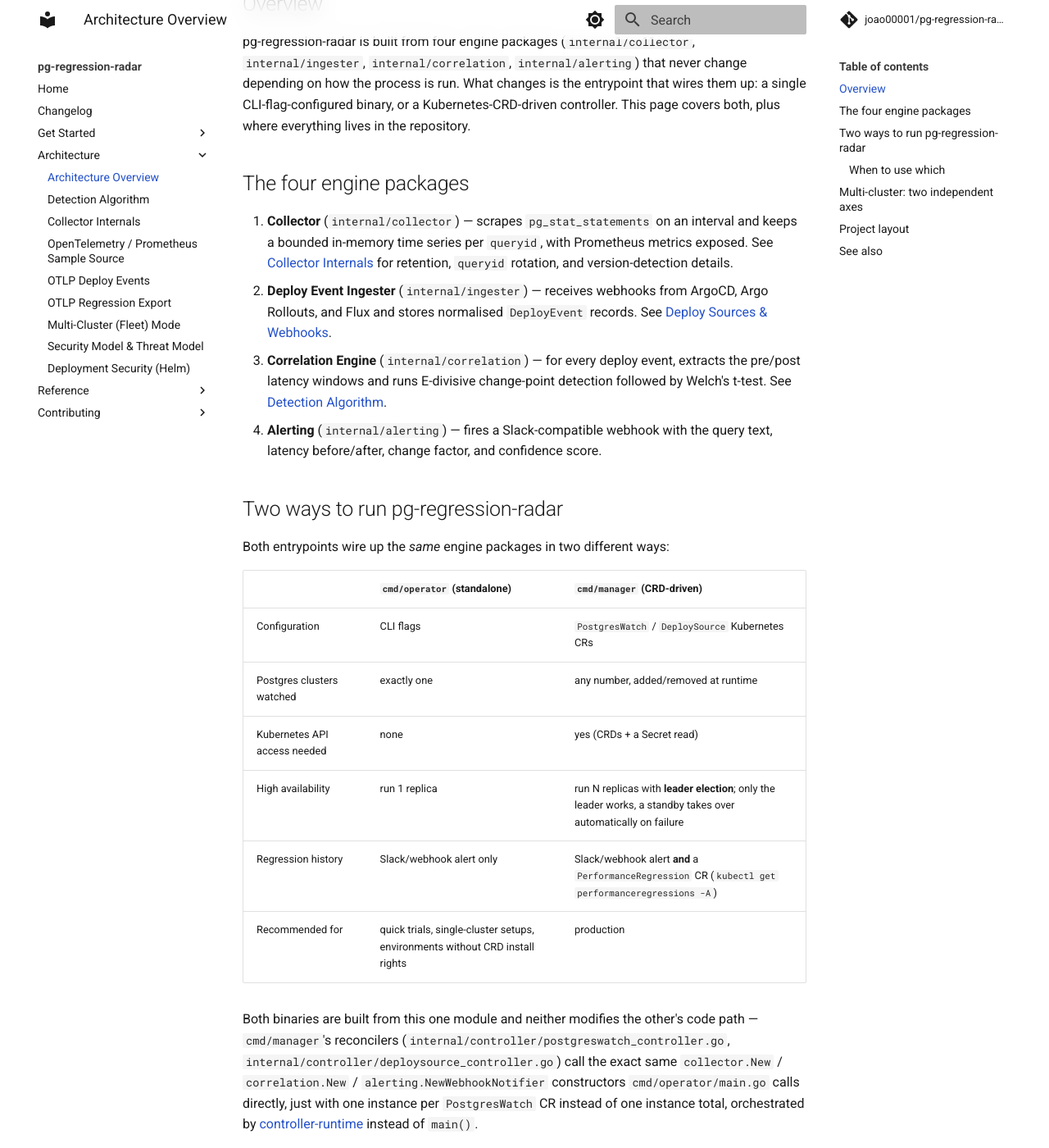
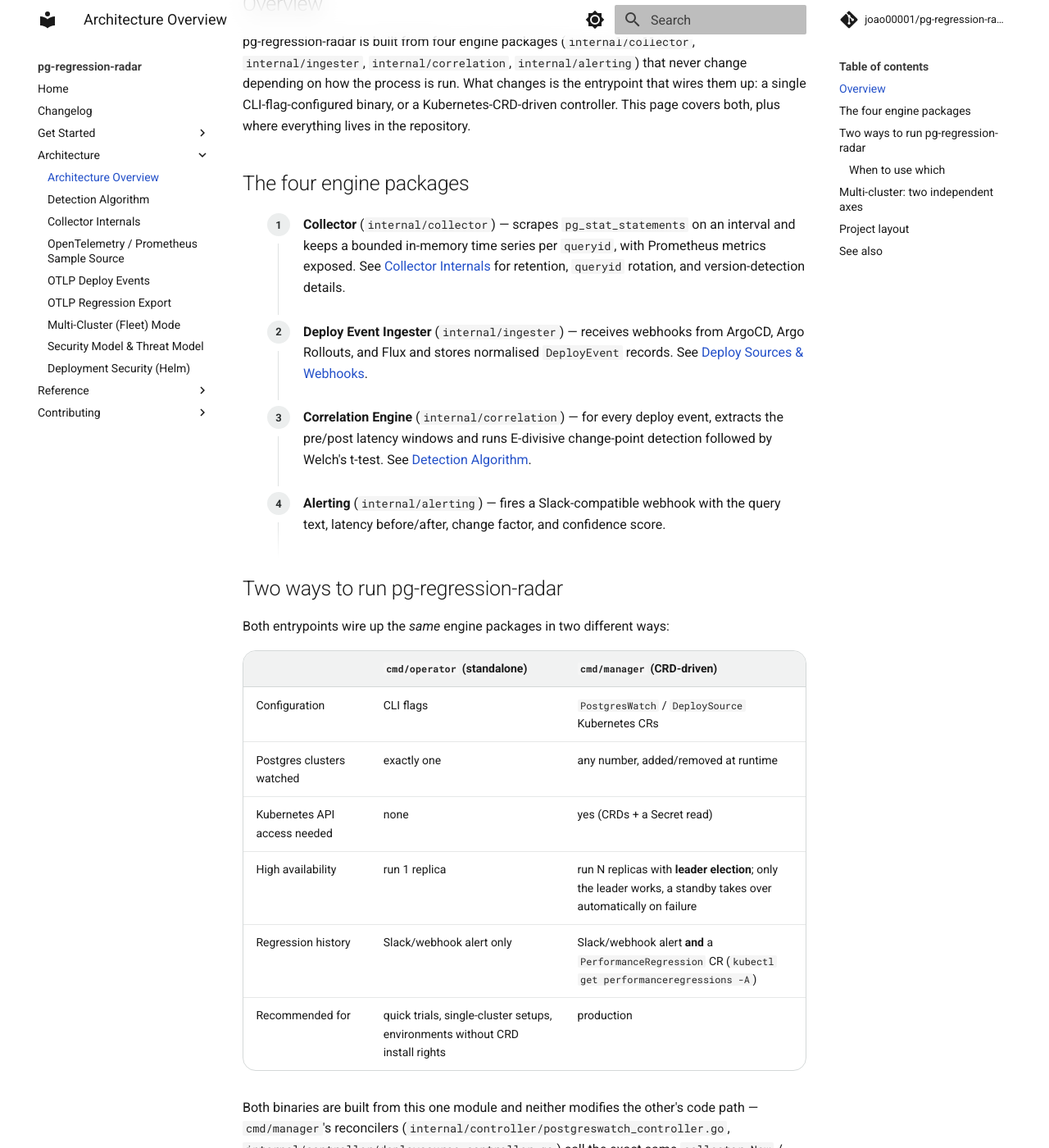
Before and after one commit to joao00001/pg-regression-radar, an MkDocs documentation site: the page built from docs/architecture.md, in a window 1280 px wide and 1400 px high, scrolled down 258 px. Shown: the whole window at 82% size. Built offline with MkDocs 1.6.1 and Material for MkDocs 9.7.7, drawn with Linux system fonts in a browser that asks for light colours; comment, search, counter and statistics services are not loaded; the version menu is left out.

Commit message:
docs: render numbered lists as steps and restyle tables
An ordered list becomes a sequence of steps: a numbered circle per item,
joined by a thin line that fades out after the last one. Nested ordered
lists and footnotes keep plain numbering.

Tables get the same card look as the code blocks and callouts: rounded,
thinly bordered, with a tinted header row and soft row dividers, in both
color schemes. CSS only.

Signed-off-by: Joao <joao.detomini@enterprisedb.com>

```diff
--- a/docs/stylesheets/extra.css
+++ b/docs/stylesheets/extra.css
@@ -663,3 +663,159 @@
   /* beats the theme's per-type border colors */
   border-color: var(--pgrr-adm-border);
 }
+
+/* ---- Numbered lists as steps ----
+   An ordered list becomes a sequence of steps: a numbered circle per item,
+   joined by a thin line that stops short of the next circle and fades out
+   after the last item. Nested ordered lists and footnotes keep plain
+   numbering. The number comes from the list's own counter, so `start="3"`
+   and lists continued by Markdown keep working. */
+.md-typeset ol {
+  --pgrr-step-bg: #242525;
+  --pgrr-step-fg: #f4f6f4;
+  --pgrr-step-line: #242525;
+
+  margin: 1.25em 0;
+  padding: 0;
+  list-style: none;
+}
+
+[data-md-color-scheme="default"] .md-typeset ol {
+  --pgrr-step-bg: #eceeee;
+  --pgrr-step-fg: #2c3030;
+  --pgrr-step-line: #dfe2e2;
+}
+
+.md-typeset ol > li {
+  position: relative;
+  margin: 0;
+  padding: 0 0 28px 44px;
+}
+
+.md-typeset ol > li:last-child {
+  padding-bottom: 8px;
+}
+
+.md-typeset ol > li::before {
+  content: counter(list-item);
+  position: absolute;
+  top: -1px;
+  left: 0;
+  display: flex;
+  align-items: center;
+  justify-content: center;
+  width: 28px;
+  height: 28px;
+  border-radius: 50%;
+  background-color: var(--pgrr-step-bg);
+  color: var(--pgrr-step-fg);
+  font-size: 13px;
+  font-weight: 600;
+  line-height: 1;
+}
+
+.md-typeset ol > li::after {
+  content: "";
+  position: absolute;
+  top: 36px;
+  bottom: 8px;
+  left: 13px;
+  width: 1px;
+  background-color: var(--pgrr-step-line);
+}
+
+/* After the last item the line fades out instead of ending. */
+.md-typeset ol > li:last-child::after {
+  bottom: -20px;
+  background: linear-gradient(to bottom, var(--pgrr-step-line), transparent);
+}
+
+.md-typeset ol > li > :first-child {
+  margin-top: 0;
+}
+
+.md-typeset ol > li > :last-child {
+  margin-bottom: 0;
+}
+
+/* Nested lists and footnotes: ordinary numbering. */
+.md-typeset ol ol,
+.md-typeset .footnote ol {
+  margin: 0.5em 0 0.5em 1.4em;
+  list-style: decimal;
+}
+
+.md-typeset ol ol > li,
+.md-typeset .footnote ol > li {
+  padding: 0;
+  margin-bottom: 0.4em;
+}
+
+.md-typeset ol ol > li::before,
+.md-typeset ol ol > li::after,
+.md-typeset .footnote ol > li::before,
+.md-typeset .footnote ol > li::after {
+  content: none;
+}
+
+/* ---- Tables: the cards' look ----
+   A rounded, thinly bordered table with a tinted header row and soft row
+   dividers, in both color schemes. */
+.md-typeset table:not([class]) {
+  --pgrr-tbl-border: #3a3d3d;
+  --pgrr-tbl-head: #1d1f1f;
+  --pgrr-tbl-line: #2a2c2c;
+  --pgrr-tbl-hover: rgba(255, 255, 255, 0.035);
+
+  border: 1px solid var(--pgrr-tbl-border);
+  border-radius: 16px;
+  border-collapse: separate;
+  border-spacing: 0;
+  background-color: transparent;
+  box-shadow: none;
+  font-size: 0.7rem;
+}
+
+[data-md-color-scheme="default"] .md-typeset table:not([class]) {
+  --pgrr-tbl-border: #d4d8d8;
+  --pgrr-tbl-head: #f1f2f2;
+  --pgrr-tbl-line: #e6e8e8;
+  --pgrr-tbl-hover: rgba(0, 0, 0, 0.03);
+}
+
+.md-typeset table:not([class]) th {
+  padding: 0.75em 1.1em;
+  border-bottom: 1px solid var(--pgrr-tbl-border);
+  background-color: var(--pgrr-tbl-head);
+  font-weight: 600;
+}
+
+.md-typeset table:not([class]) td {
+  padding: 0.75em 1.1em;
+  border-top: 1px solid var(--pgrr-tbl-line);
+}
+
+.md-typeset table:not([class]) tbody tr:first-child td {
+  border-top: 0;
+}
+
+.md-typeset table:not([class]) tbody tr:hover {
+  background-color: var(--pgrr-tbl-hover);
+  box-shadow: none;
+}
+
+.md-typeset table:not([class]) thead tr:first-child th:first-child {
+  border-top-left-radius: 15px;
+}
+
+.md-typeset table:not([class]) thead tr:first-child th:last-child {
+  border-top-right-radius: 15px;
+}
+
+.md-typeset table:not([class]) tbody tr:last-child td:first-child {
+  border-bottom-left-radius: 15px;
+}
+
+.md-typeset table:not([class]) tbody tr:last-child td:last-child {
+  border-bottom-right-radius: 15px;
+}
```
